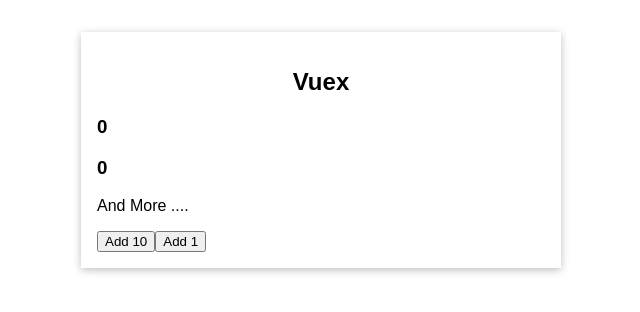
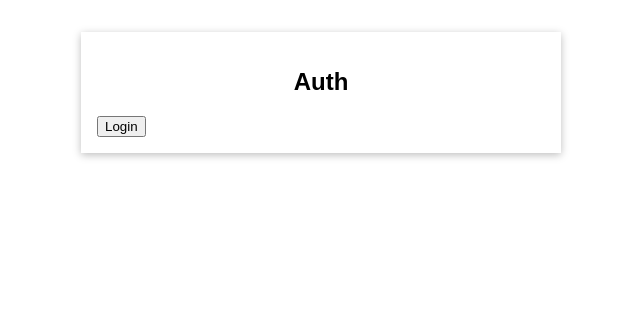
Before and after one commit to Ahsan-Masood98/VueJs-Practice, a Vue app: page / in a window 1280 px wide. Shown: the top 312 px of the page, without its empty margins (319-959 px from the left). Built offline with nearby package versions, Linux system fonts and the light colour scheme.

Commit message:
using map helpers by vue to get and mutate data in store and handeled more states

```diff
--- a/src/App.vue
+++ b/src/App.vue
@@ -1,9 +1,12 @@
 <template>
-  <base-container title="Vuex">
+  <base-container title="Vuex" v-if="isAuth">
     <the-counter></the-counter>
     <favourite-counter></favourite-counter>
     <button @click="addNumber">Add 10</button>
     <change-counter></change-counter>
+  </base-container>
+  <base-container title="Auth">
+    <user-auth></user-auth>
   </base-container>
 </template>
 
@@ -12,13 +15,20 @@
 import ChangeCounter from "@/components/ChangeCounter.vue";
 import TheCounter from "@/components/TheCounter.vue";
 import FavouriteCounter from "@/components/FavouriteCounter.vue";
-
+import UserAuth from "@/components/UserAuth.vue";
+import { mapGetters } from "vuex";
 export default {
   components: {
+    UserAuth,
     FavouriteCounter,
     TheCounter,
     ChangeCounter,
     BaseContainer,
+  },
+  computed: {
+    ...mapGetters({
+      isAuth: "getIsAuth"
+    })
   },
   methods: {
     addNumber() {
--- a/src/components/ChangeCounter.vue
+++ b/src/components/ChangeCounter.vue
@@ -1,13 +1,20 @@
 <template>
-  <button @click="addOne">Add 1</button>
+  <button @click="inc">Add 1</button>
+  <button @click="incrs({ value: 11 })">Add 11</button>
 </template>
 
 <script>
+import { mapActions } from "vuex";
 export default {
   methods: {
-    addOne() {
-      this.$store.dispatch('increment')
-    }
-  }
+    // addOne() {
+    //   this.$store.dispatch('increment')
+    // }
+    // ...mapActions(["increment", "increase"]),
+    ...mapActions({
+      inc: "increment",
+      incrs: "increase",
+    }),
+  },
 };
 </script>
--- a/src/components/TheCounter.vue
+++ b/src/components/TheCounter.vue
@@ -1,13 +1,18 @@
 <template>
-    <h3> {{ counter }} </h3>
+  <h3>{{ countMul2 }}</h3>
 </template>
 
 <script>
+import { mapGetters } from "vuex";
 export default {
- computed: {
-    counter () {
-        return this.$store.getters.finalCounter;
-    },
- }
-}
+  computed: {
+    // counter () {
+    //     return this.$store.getters.finalCounter;
+    // },
+    // ...mapGetters(['finalCounter'])
+    ...mapGetters({
+      countMul2: "finalCounter",
+    }),
+  },
+};
 </script>
--- /dev/null
+++ b/src/components/UserAuth.vue
@@ -0,0 +1,24 @@
+<template>
+    <button v-if="!isAuth" @click="longIn">Login</button>
+    <button v-else @click="logOut">Logout</button>
+</template>
+
+<script>
+import { mapActions } from 'vuex';
+
+export default {
+    methods: {
+        longIn() {
+            this.$store.dispatch('login');
+        },
+        ...mapActions({
+            logOut: 'logout',
+        })
+    },
+    computed: {
+        isAuth(){
+            return this.$store.getters.getIsAuth;
+        }
+    }
+}
+</script>
--- a/src/main.js
+++ b/src/main.js
@@ -6,6 +6,7 @@
     state() {
         return {
             counter: 0,
+            isAuth: false,
         };
     },
     mutations: {
@@ -14,7 +15,14 @@
         },
         increase(state, payload) {
             state.counter = state.counter + payload.value;
+        },
+        login(state){
+            state.isAuth = true;
+        },
+        logout(state){
+            state.isAuth = false;
         }
+
     },
     actions: {
         increment(context) {
@@ -24,7 +32,13 @@
         },
         increase(context, payload) {
             context.commit("increase", payload);
-        }
+        },
+        login(context) {
+            context.commit('login');
+        },
+        logout(context) {
+            context.commit('logout');
+        },
     },
     getters: {
         finalCounter(state) {
@@ -39,6 +53,9 @@
                 return 0;
             }
             return finalCounter;
+        },
+        getIsAuth(state){
+            return state.isAuth;
         }
     }
 });
```
